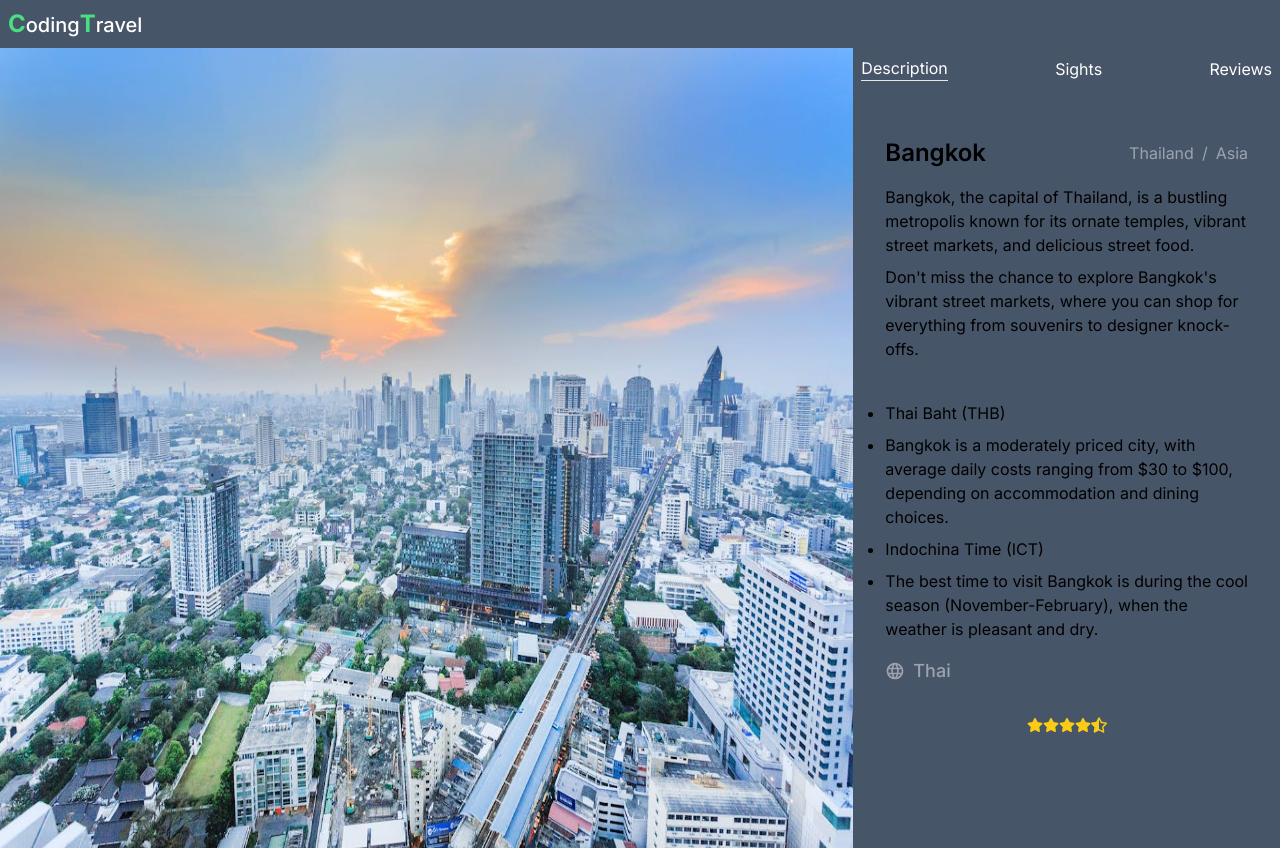
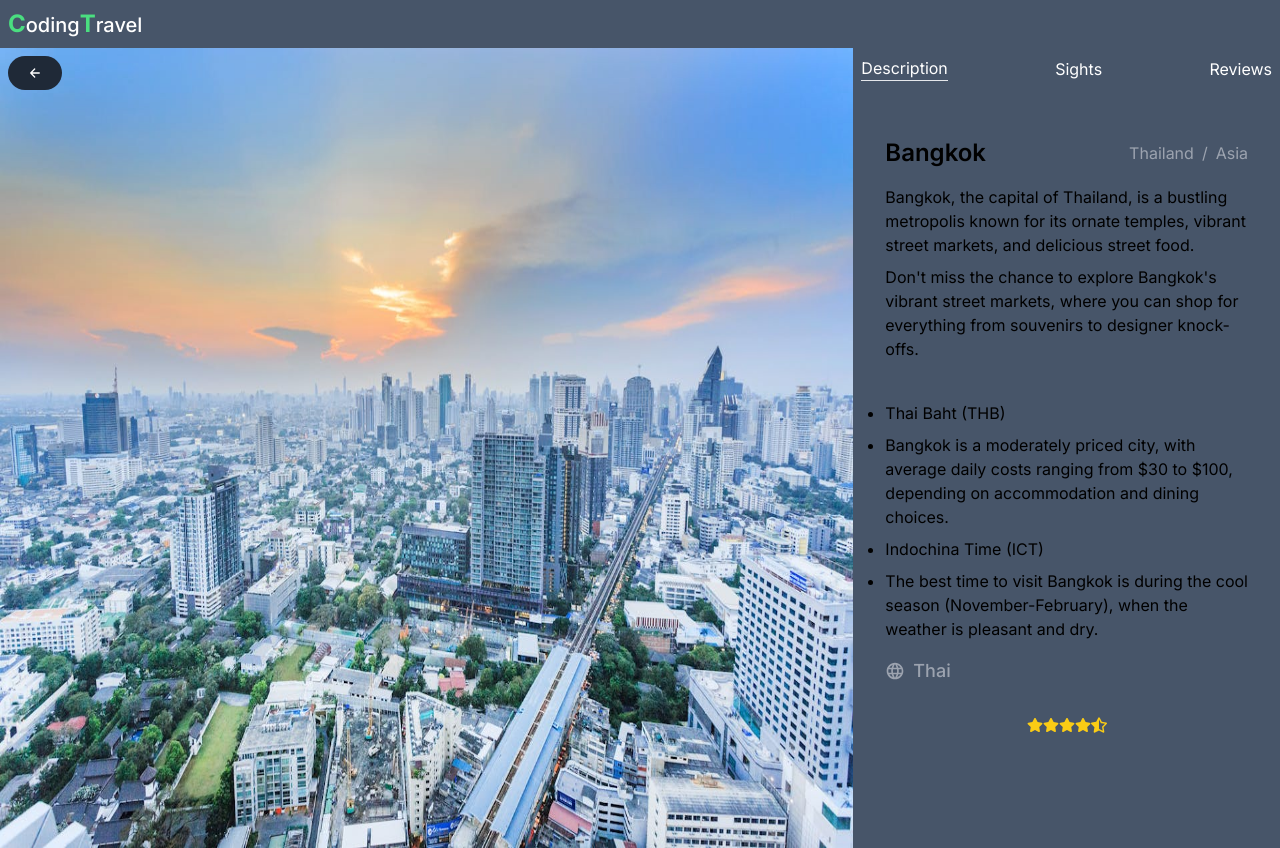
Before and after one commit to sz-adam/Travel-nextjs, a Next.js app: page /travel/Bangkok in a window 1280 px wide. Built offline with nearby package versions, Linux system fonts and the light colour scheme.

Commit message:
create back button

```diff
--- a/app/travel/[location]/page.tsx
+++ b/app/travel/[location]/page.tsx
@@ -1,5 +1,7 @@
 import DetailsNavigation from "@/components/DetailsNavigation";
 import Travel from "../../../travel.json";
+
+import BackButton from "@/components/BackButton";
 
 interface CardProps {
   params: {
@@ -13,6 +15,7 @@ const TravelDetails = ({ params }: CardProps) => {
 
   return (
     <div className="w-full bg-slate-600 flex max-lg:flex-col ">
+      <BackButton />
       <div className="h-screen w-full lg:w-8/12 bg-cover">
         <img
           src={newItem?.image}
--- /dev/null
+++ b/components/BackButton.tsx
@@ -0,0 +1,17 @@
+"use client";
+import { useRouter } from "next/navigation";
+import { IoArrowBackOutline } from "react-icons/io5";
+
+const BackButton = () => {
+  const router = useRouter();
+  return (
+    <div
+      onClick={router.back}
+      className="absolute mt-2 ml-2 cursor-pointer text-white bg-gray-800 hover:bg-gray-900 focus:outline-none focus:ring-4 focus:ring-gray-300 font-medium rounded-full text-sm px-5 py-2.5 me-2 mb-2 dark:bg-gray-800 dark:hover:bg-gray-700 dark:focus:ring-gray-700 dark:border-gray-700"
+    >
+      <IoArrowBackOutline />
+    </div>
+  );
+};
+
+export default BackButton;
```
Lines whose indentation alone changed are shown as unchanged.
